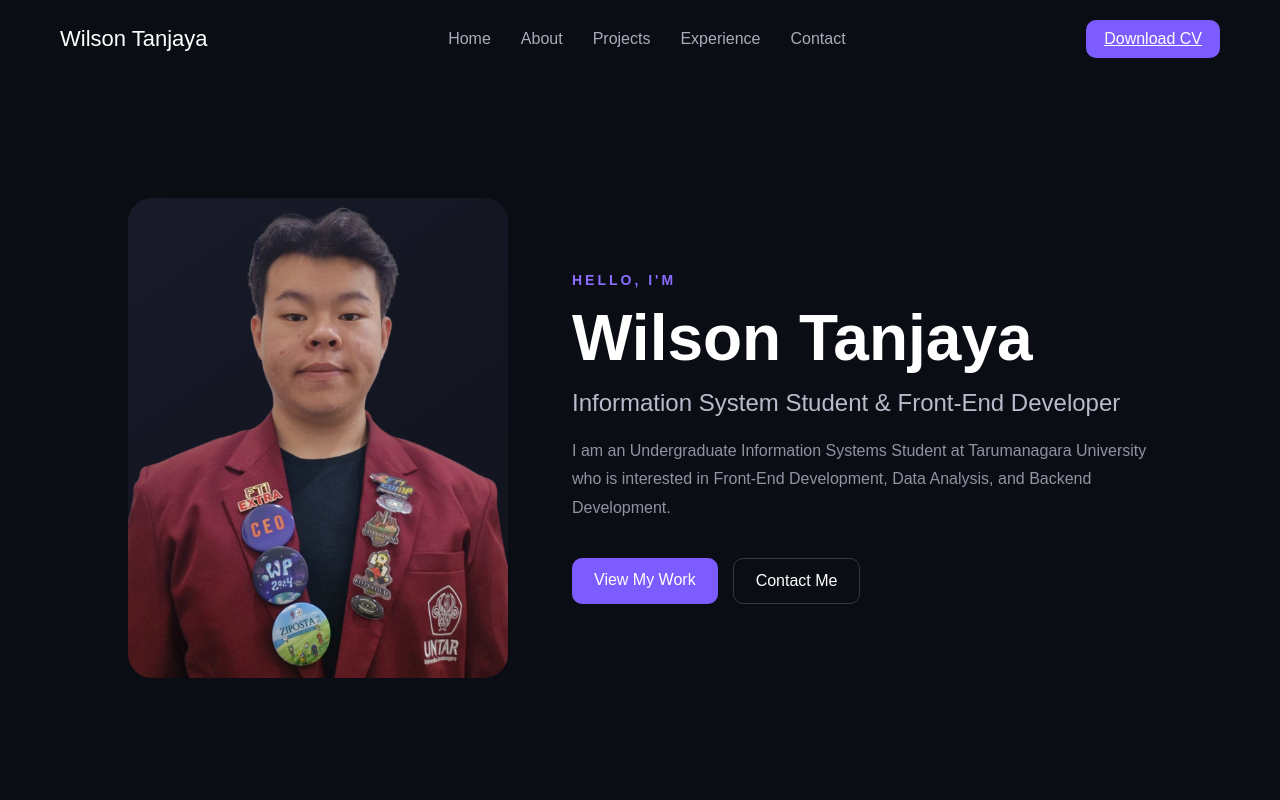
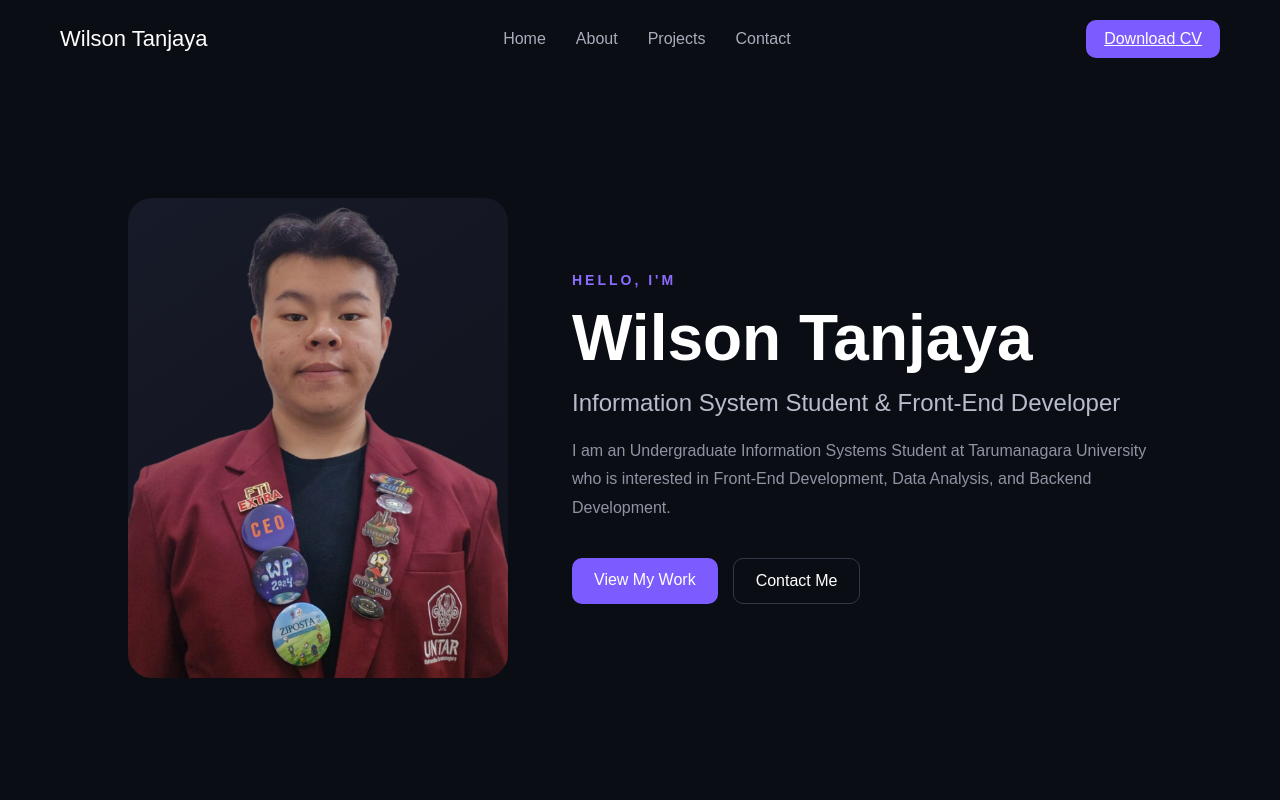
Before and after one commit to Wilsn12/portfolio-wilson, a React (Vite) app: page / in a window 1280 px wide. Shown: the top 800 px of the page. Built offline with nearby package versions, Linux system fonts and the light colour scheme.

Commit message:
Update contact section

```diff
--- a/src/components/Navbar.jsx
+++ b/src/components/Navbar.jsx
@@ -13,7 +13,6 @@ function Navbar() {
         <a href="#home" onClick={() => setIsOpen(false)}>Home</a>
         <a href="#about" onClick={() => setIsOpen(false)}>About</a>
         <a href="#projects" onClick={() => setIsOpen(false)}>Projects</a>
-        <a href="#experience" onClick={() => setIsOpen(false)}>Experience</a>
         <a href="#contact" onClick={() => setIsOpen(false)}>Contact</a>
       </div>
 
```
